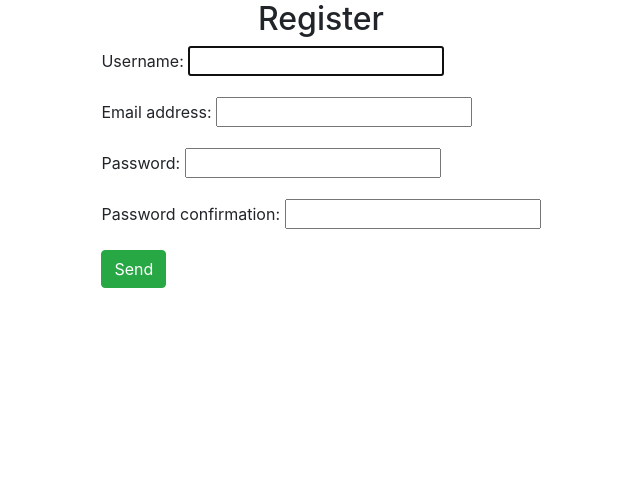
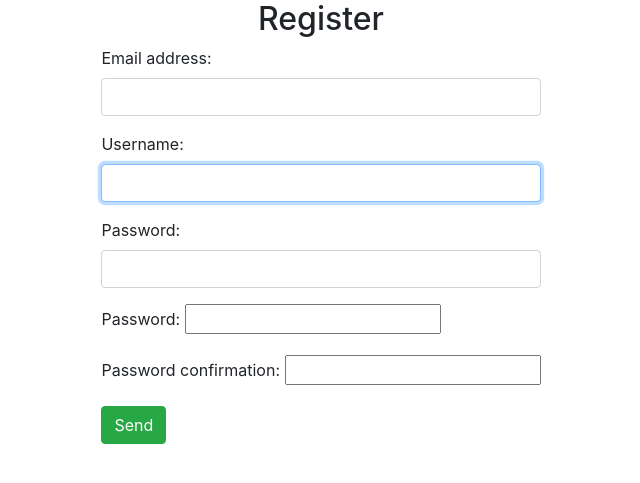
Before and after one commit to Alteyka/Fly-from-Earth, a Django app: page /flyfe/signup/ in a window 1280 px wide. Shown: the part 54-537 px from the top of the page, without its empty margins (319-959 px from the left). Run offline with Django 3.2, Linux system fonts and the light colour scheme; some libraries are stand-ins or nearby versions.

Commit message:
Added some cosmetic changes in forms.

```diff
--- a/flyfe/forms.py
+++ b/flyfe/forms.py
@@ -20,31 +20,37 @@ class NewPlanetForm(forms.ModelForm):
         return new_slug
 
 
-class LoginForm(forms.Form):
-    username = forms.CharField(max_length=100)
-    password = forms.CharField(max_length=100, widget=forms.PasswordInput)
+class LoginForm(forms.ModelForm):
 
+    class Meta:
+        model = User
+
+        fields = ['username', 'password']
+
+        widgets = {
+            'username': forms.TextInput(attrs={'class': 'form-control'}),
+            'password': forms.PasswordInput(attrs={'class': 'form-control'})
+        }
 
 class RegistrationForm(UserCreationForm):
 
     class Meta:
         model = User
-        fields = ['username', 'email', 'password1', 'password2']
+        fields = ['email', 'username', 'password']
 
-        widgets = {'password': forms.PasswordInput(attrs={'class': 'form-conrol'})}
+        widgets = {'email': forms.TextInput(attrs={'class': 'form-control'}),
+                   'username': forms.TextInput(attrs={'class': 'form-control'}),
+                   'password': forms.PasswordInput(attrs={'class': 'form-control'})
+                   }
 
     def save(self, commit=True):
         user = super(RegistrationForm, self).save(commit=False)
+        user.email = self.cleaned_data['email']
         username = self.cleaned_data['username']
-        user.email = self.cleaned_data['email']
-        password1 = self.cleaned_data['password1']
-        password2 = self.cleaned_data['password2']
+        password = self.cleaned_data['password']
+
 
         if commit:
             user.save()
 
         return user
-
-        if password1 != password2:
-            raise form.ValidationError("Passwords do not match")
-        return password
--- a/flyfe/models.py
+++ b/flyfe/models.py
@@ -13,7 +13,7 @@ def gen_slug(s):
 class User(models.Model):
     email = models.EmailField()
     username = models.CharField(max_length=100)
-    password1 = models.CharField(max_length=50)
+    password = models.CharField(max_length=50)
     password2 = models.CharField(max_length=50)
 
 
--- a/flyfe/templates/flyfe/index.html
+++ b/flyfe/templates/flyfe/index.html
@@ -5,7 +5,7 @@
 {% endblock %}
 
 {% block content%}
-    <h1 class="mb-5 mt-5">Planets:</h1>
+    <h1 class="mb-5 mt-5 text-center">Planets:</h1>
 
         {% for card in cards %}
 
```
Also changed, not shown: engine/settings.py (+7 -3 lines), db.sqlite3.
